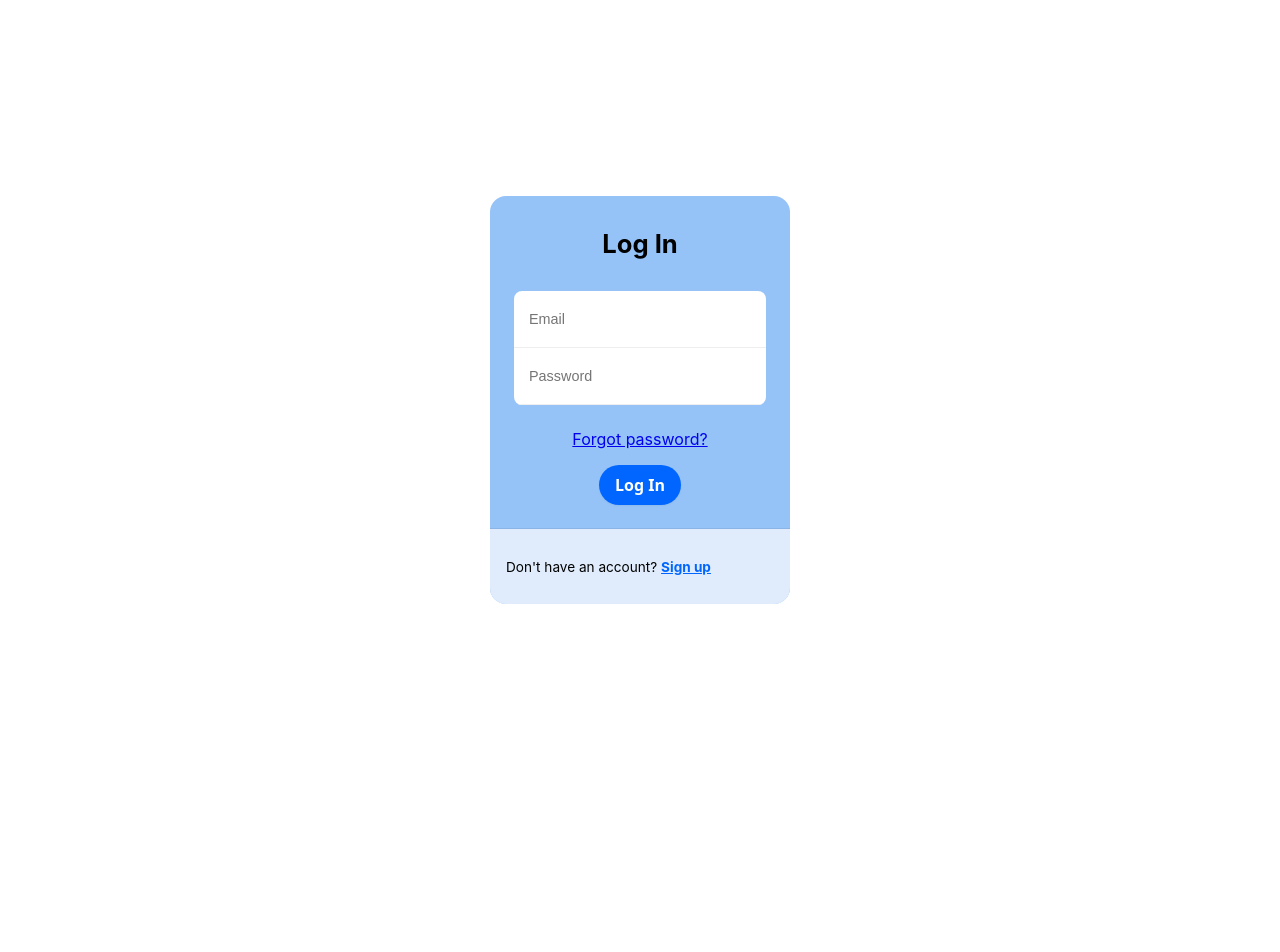
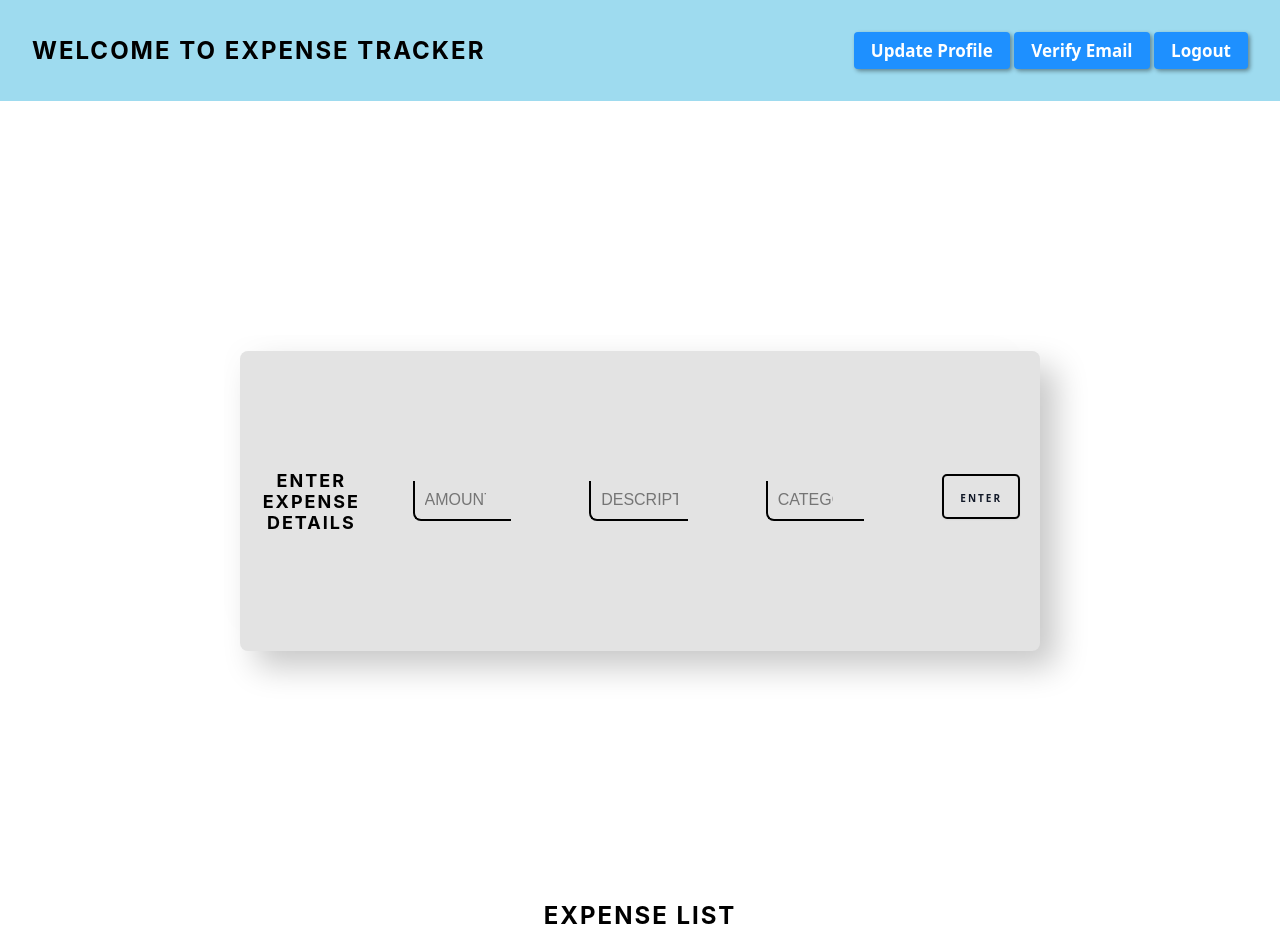
Before and after one commit to suryansh2206/Expense-Tracker, a React (Create React App) app: page / in a window 1280 px wide. Before the commit this address led to /login. Shown: the top 952 px of the page. Before the commit the page ends 800 px from the top, so only its background shows below. Built offline with nearby package versions, Linux system fonts and the light colour scheme; no server answers; sample sign-in values are in the browser's storage.

Commit message:
modified using redux/premium option added

```diff
--- a/src/App.js
+++ b/src/App.js
@@ -8,7 +8,8 @@ import ResetPassword from "./Components/Auth/ResetPassword";
 import { useSelector } from "react-redux";
 
 function App() {
-  const isAuth = useSelector((state) => state.auth.isAuthenticated);
+  // const isAuth = useSelector((state) => state.auth.isAuthenticated);
+  const isAuth = localStorage.getItem('token');
   return (
     <Routes>
       {!isAuth && <Route path="/login" element={<Login />} />}
--- a/src/Components/Auth/LogIn.js
+++ b/src/Components/Auth/LogIn.js
@@ -43,16 +43,17 @@ const Login = () => {
         if (data.idToken) {
           console.log(data.idToken);
           localStorage.setItem("token", data.idToken);
+          localStorage.setItem("email", enteredEmail);
           navigate("/");
           dispatch(authActions.login(enteredEmail));
+          console.log('Logged In Successfully');
+          window.location.reload();
         }
       })
       .catch((err) => {
         console.log(err);
         alert(err);
       });
-    localStorage.setItem("email", enteredEmail);
-    console.log("Successfully Logged In");
   };
   return (
     <div className={classes.container}>
--- a/src/Components/Auth/SignUp.js
+++ b/src/Components/Auth/SignUp.js
@@ -96,5 +96,3 @@ const SignUp = () => {
 };
 
 export default SignUp;
-
-localStorage.removeItem('token')
--- a/src/Components/Expenses/ExpenseForm.js
+++ b/src/Components/Expenses/ExpenseForm.js
@@ -1,14 +1,18 @@
 import { useEffect, useRef, useState } from "react";
 import classes from "./ExpenseForm.module.css";
 import ExpenseList from "./ExpenseList";
+import { useDispatch, useSelector } from "react-redux";
+import { expenseAction } from "../../Store/expense";
 
 const ExpenseForm = () => {
   const amountInputRef = useRef();
   const descriptionInputRef = useRef();
   const categoryInputRef = useRef();
-  const [items, setItems] = useState([]);
+  const dispatch = useDispatch();
+  // const [items, setItems] = useState([]);
 
-  let username = localStorage.getItem("email");
+  const item = useSelector((state) => state.expense.expenses);
+  let username = localStorage.getItem("email") || " ";
   let t = "";
   for (let i = 0; i < username.length; i++) {
     if (username[i] === "." || username[i] === "@") {
@@ -19,43 +23,19 @@ const ExpenseForm = () => {
   }
   username = t;
 
-  useEffect(() => {
-    fetch(
-      `https://react-http-a080a-default-rtdb.firebaseio.com/expensedetails/${username}.json`
-    )
-      .then((res) => {
-        if (res.ok) {
-          return res.json();
-        } else {
-          console.log(res.data);
-        }
-      })
-      .then((data) => {
-        let expensedata = [];
-        if (data) {
-          for (let [key, value] of Object.entries(data)) {
-            expensedata.push({ key, ...value });
-          }
-        }
-        setItems(expensedata);
-      });
-  }, []);
-
   const getId = (id, isEdit) => {
-    const expenseToEdit = items.find((expense) => expense.key === id);
+    const expenseToEdit = item.find((expense) => expense.key === id);
     if (isEdit) {
       console.log(expenseToEdit);
-      amountInputRef.current.value = expenseToEdit.amount;
+      amountInputRef.current.value = expenseToEdit.expense;
       descriptionInputRef.current.value = expenseToEdit.description;
       categoryInputRef.current.value = expenseToEdit.category;
     }
-
-    let expenseArr = [];
-
-    expenseArr = items.filter((item) => {
-      return item !== expenseToEdit;
-    });
-    setItems(expenseArr);
+    // let expenseArr = [];
+    // expenseArr = items.filter((item) => {
+    //   return item !== expenseToEdit;
+    // });
+    // setItems(expenseArr);
     fetch(
       `https://react-http-a080a-default-rtdb.firebaseio.com/expensedetails/${username}.json`,
       {
@@ -72,21 +52,52 @@ const ExpenseForm = () => {
         });
       }
     });
+    dispatch(expenseAction.removeExpense(id));
   };
+
+  useEffect(() => {
+    fetch(
+      `https://react-http-a080a-default-rtdb.firebaseio.com/expensedetails/${username}.json`
+    )
+      .then((res) => {
+        if (res.ok) {
+          return res.json();
+        } else {
+          console.log(res.data);
+        }
+      })
+      .then((data) => {
+        let expensedata = [];
+        let totalExpenseAmount = 0;
+        if (data) {
+          for (let [key, value] of Object.entries(data)) {
+            expensedata.push({ key, ...value });
+            totalExpenseAmount = totalExpenseAmount + +value.expense;
+          }
+        }
+        console.log(totalExpenseAmount);
+        // setItems(expensedata);
+        dispatch(
+          expenseAction.replaceExpense({
+            items: expensedata || [],
+            totalExpense: totalExpenseAmount,
+          })
+        );
+      });
+  }, []);
 
   const submitHandler = async (event) => {
     event.preventDefault();
-
     const amount = amountInputRef.current.value;
     const description = descriptionInputRef.current.value;
     const category = categoryInputRef.current.value;
     const expense = {
-      amount,
-      description,
-      category,
+      expense: amount,
+      description: description,
+      category: category,
     };
 
-    setItems([...items, expense]);
+    // setItems([...items, expense]);
 
     const response = await fetch(
       `https://react-http-a080a-default-rtdb.firebaseio.com/expensedetails/${username}.json`,
@@ -108,6 +119,15 @@ const ExpenseForm = () => {
       descriptionInputRef.current.value = "";
       categoryInputRef.current.value = "";
     }
+
+    dispatch(
+      expenseAction.addExpense({
+        expense: expense.expense,
+        description: expense.description,
+        category: expense.category,
+      })
+    );
+    window.location.reload();
   };
 
   return (
@@ -160,7 +180,7 @@ const ExpenseForm = () => {
         </div>
       </div>
       <div>
-        <ExpenseList items={items} getId={getId} />
+        <ExpenseList getId={getId} />
       </div>
     </>
   );
--- a/src/Components/Expenses/ExpenseList.js
+++ b/src/Components/Expenses/ExpenseList.js
@@ -1,7 +1,10 @@
 import React from "react";
 import classes from "./ExpenseList.module.css";
+import { useSelector } from "react-redux";
 
 const ExpenseList = (props) => {
+  const item = useSelector(state => state.expense.expenses)
+  console.log(item)
   const clickHandler = (id, isEdit) => {
     props.getId(id, isEdit);
   };
@@ -9,9 +12,9 @@ const ExpenseList = (props) => {
     <>
       <h3>Expense List</h3>
       <ul className={classes.expenselist}>
-        {props.items.map((expense) => (
+        {item.map((expense) => (
           <li key={Math.random() * 10}>
-            <b>Category</b>{expense.category} <b>Description</b>{expense.description} <b>Amount</b>{expense.amount}
+            <b>Category</b>{expense.category} <b>Description</b>{expense.description} <b>Amount</b>{expense.expense}
             <button onClick={() => clickHandler(expense.key, true)}>
               Edit
             </button>{" "}
@@ -26,3 +29,5 @@ const ExpenseList = (props) => {
 };
 
 export default ExpenseList;
+
+//line 17 - expense.amount
--- a/src/Components/Pages/Welcome.js
+++ b/src/Components/Pages/Welcome.js
@@ -2,12 +2,13 @@ import React, { Fragment } from "react";
 import classes from "./Welcome.module.css";
 import { useNavigate } from "react-router-dom";
 import ExpenseForm from "../Expenses/ExpenseForm";
-import { useDispatch } from "react-redux";
+import { useDispatch, useSelector } from "react-redux";
 import { authActions } from "../../Store/auth";
 
 const Welcome = () => {
   const navigate = useNavigate();
-  const dispatch = useDispatch()
+  const dispatch = useDispatch();
+  const ExpenseCount = useSelector((state) => state.expense.totalExpense);
   const verifyHandler = () => {
     fetch(
       "https://identitytoolkit.googleapis.com/v1/accounts:sendOobCode?key=AIzaSyCY-VGJzQO4PuIAWLAzUqOd4c2XvpMOQFs",
@@ -35,12 +36,13 @@ const Welcome = () => {
   const logoutHandler = () => {
     localStorage.removeItem("token");
     navigate("/login");
-    dispatch(authActions.logout())
+    dispatch(authActions.logout());
+    window.location.reload();
   };
 
   const updateProfileHandler = () => {
     navigate("/updateprofile");
-  }
+  };
 
   return (
     <Fragment>
@@ -62,7 +64,10 @@ const Welcome = () => {
           </button>{" "}
           <button className={classes.welcome} onClick={logoutHandler}>
             Logout
-          </button>
+          </button>{" "}
+          {ExpenseCount > 1000 && (
+            <button className={classes.welcome}>Premium</button>
+          )}
         </div>
       </header>
       <ExpenseForm />
--- a/src/Store/auth.js
+++ b/src/Store/auth.js
@@ -9,18 +9,18 @@ const authSlice = createSlice({
   reducers: {
     login(state, action) {
       state.isAuthenticated = true;
-      state.email = action.payload.email;
+      state.email = action.payload;
     },
     logout(state, action) {
       state.isAuthenticated = false;
-      state.email = "";
+      //   state.email = "";
     },
     signup(state, action) {
       state.isAuthenticated = true;
-      state.email = action.payload.email;
+      state.email = action.payload;
     },
   },
 });
 
 export const authActions = authSlice.actions;
-export default authSlice.reducer;
+export default authSlice;
--- /dev/null
+++ b/src/Store/expense.js
@@ -0,0 +1,38 @@
+import { createSlice } from "@reduxjs/toolkit";
+
+const expenseSlice = createSlice({
+  name: "expense",
+  initialState: {
+    expenses: [],
+    totalExpense: 0,
+  },
+  reducers: {
+    addExpense(state, action) {
+      const key = action.payload.key;
+      const expense = action.payload.expense;
+      const description = action.payload.description;
+      const category = action.payload.category;
+      state.expenses.push({
+        key,
+        expense,
+        description,
+        category,
+      });
+    },
+    removeExpense(state, action) {
+      let res = state.expenses.find((item) => item.key === action.payload);
+      state.expenses = state.expenses.filter(
+        (item) => item.key !== action.payload
+      );
+      state.totalExpense = state.totalExpense - res.expense;
+    },
+    replaceExpense(state, action) {
+      state.expenses = action.payload.items;
+      state.totalExpense = action.payload.totalExpense;
+    },
+  },
+});
+
+export const expenseAction = expenseSlice.actions;
+
+export default expenseSlice;
--- a/src/Store/index.js
+++ b/src/Store/index.js
@@ -1,9 +1,11 @@
 import { configureStore } from "@reduxjs/toolkit";
-import authReducer from "./auth";
+import authSlice from "./auth";
+import expenseSlice from "./expense";
 
 const store = configureStore({
   reducer: {
-    auth: authReducer,
+    auth: authSlice.reducer,
+    expense: expenseSlice.reducer,
   },
 });
 
```
